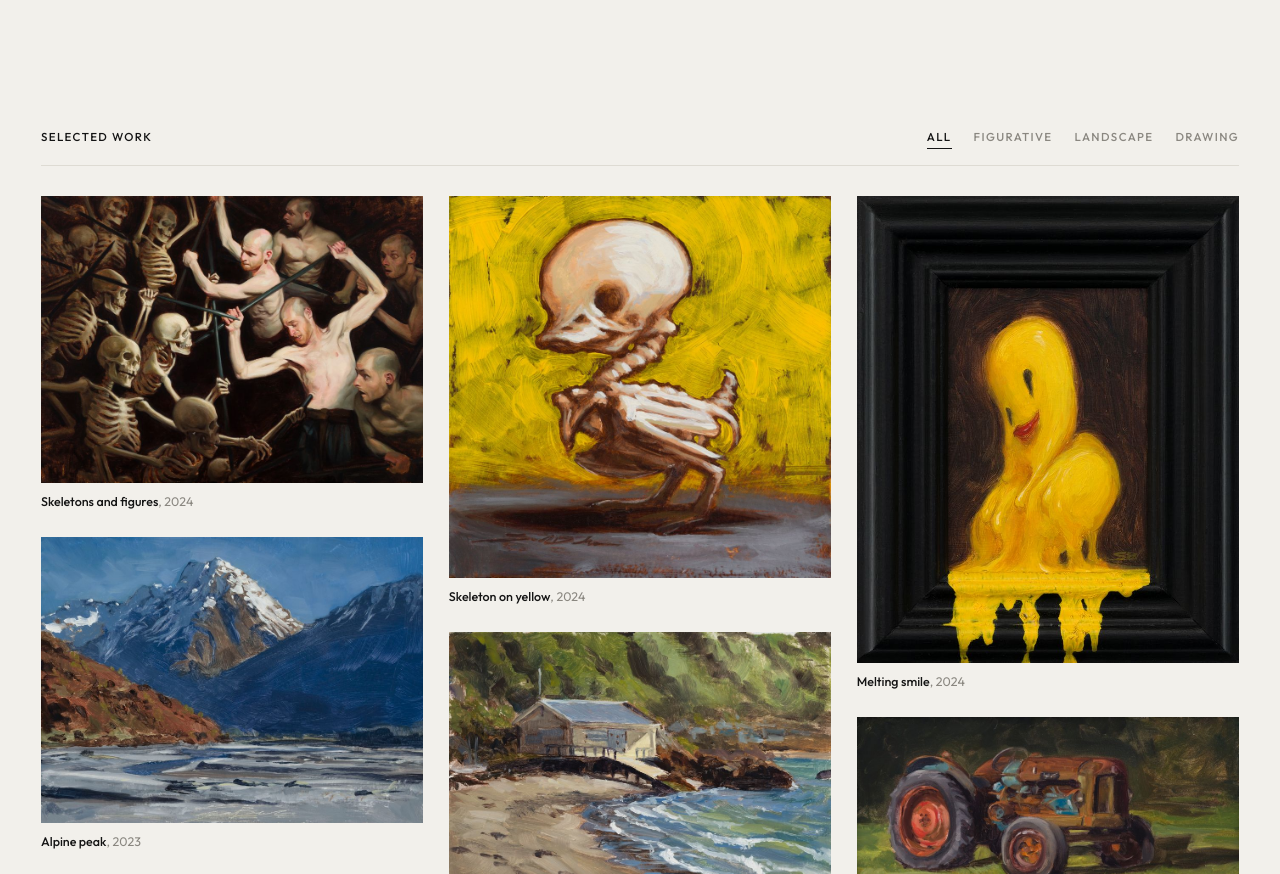
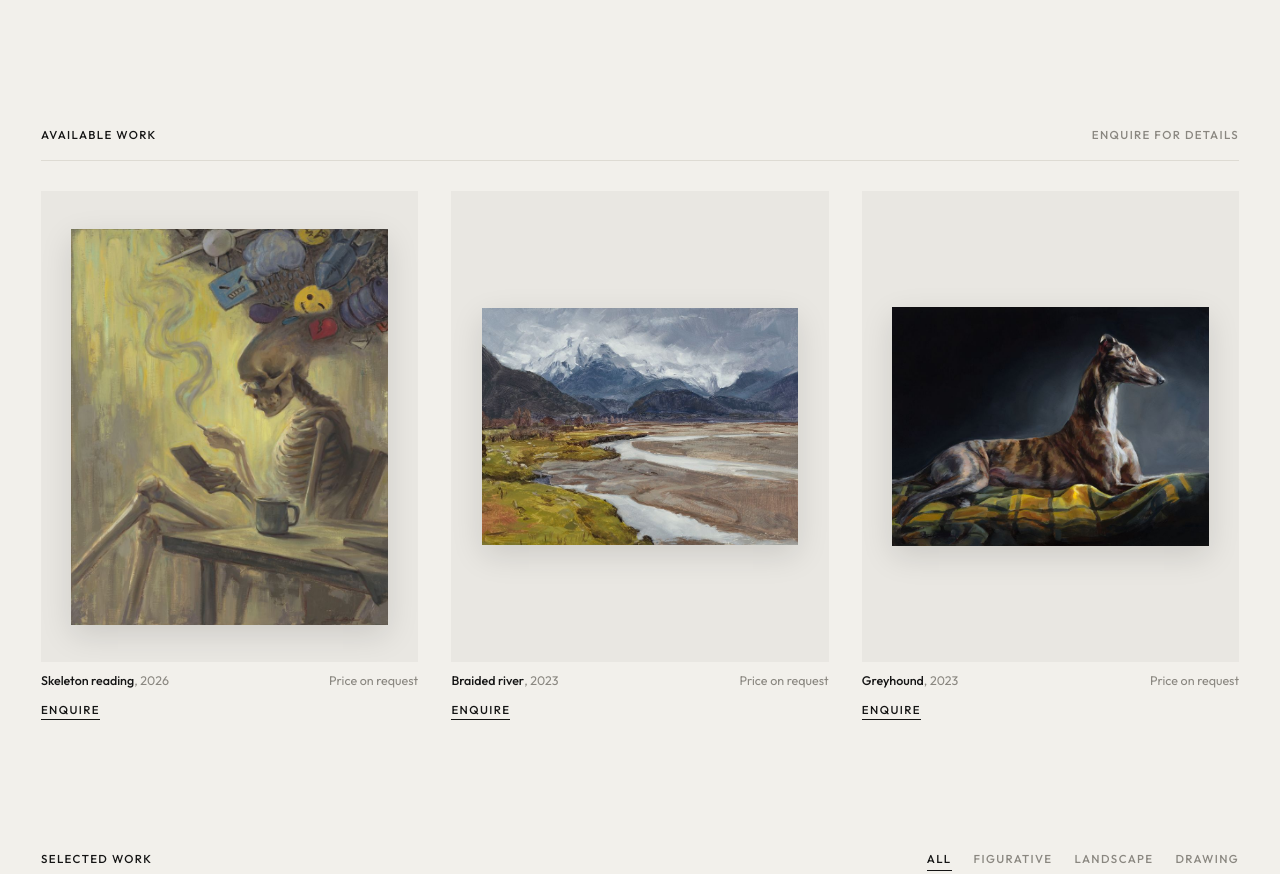
Before and after one commit to abignar/sambalzer-site, a plain HTML site: page index.html in a window 1280 px wide. Shown: the part 802-1676 px from the top of the page. Drawn offline with Linux system fonts and the light colour scheme; a web font is replaced by a local one.

Commit message:
Add hand-lettered logo and Available work section
Co-Authored-By: Claude Opus 5.5 <noreply@anthropic.com>
Claude-Session: https://claude.ai/code/session_013fGZiTAKbq4SkU2THPRFRS

```diff
--- a/index.html
+++ b/index.html
@@ -26,7 +26,10 @@
   header{position:fixed;inset:0 0 auto 0;z-index:20;display:flex;justify-content:space-between;align-items:center;padding:22px var(--pad);transition:background .3s,color .3s}
   header.solid{background:rgba(242,240,235,.92);backdrop-filter:blur(8px);color:var(--ink)}
   header.over{color:#fff}
-  .logo{font-weight:500;letter-spacing:.18em;text-transform:uppercase;font-size:13px}
+  .logo{display:block;line-height:0}
+  .logo img{height:52px;width:auto;transition:filter .3s}
+  header.over .logo img{filter:invert(1)}
+  @media (max-width:720px){.logo img{height:40px}}
   nav ul{display:flex;gap:28px;list-style:none}
   nav a{opacity:.85;transition:opacity .2s}
   nav a:hover{opacity:1}
@@ -52,6 +55,15 @@
   .filters{display:flex;gap:22px;flex-wrap:wrap}
   .filters button{background:none;border:0;font:inherit;color:var(--muted);cursor:pointer;padding:2px 0;border-bottom:1px solid transparent;text-transform:uppercase;letter-spacing:.12em;font-size:11.5px;font-weight:500}
   .filters button.on{color:var(--ink);border-color:var(--ink)}
+
+  /* Available */
+  .avail{display:grid;grid-template-columns:repeat(auto-fill,minmax(300px,1fr));gap:clamp(18px,2.6vw,36px)}
+  .avail .work{margin:0}
+  .avail .frame{aspect-ratio:4/5;display:flex;align-items:center;justify-content:center;padding:8%}
+  .avail .frame img{width:auto;max-width:100%;max-height:100%;box-shadow:0 10px 30px rgba(0,0,0,.12)}
+  .avail .meta{flex-wrap:wrap}
+  .avail .enq{display:inline-block;margin-top:10px;border-bottom:1px solid var(--ink);padding-bottom:1px}
+  #available:has(.avail:empty){display:none}
 
   /* Grid */
   .grid{columns:3 280px;column-gap:clamp(14px,2vw,28px)}
@@ -97,9 +109,10 @@
 <body>
 
 <header id="hdr" class="over">
-  <a href="#top" class="logo">Sam Balzer</a>
+  <a href="#top" class="logo" aria-label="Sam Balzer — home"><img src="images/logo.png" alt="Sam Balzer"></a>
   <nav id="nav">
     <ul class="caps">
+      <li><a href="#available">Available</a></li>
       <li><a href="#work">Work</a></li>
       <li><a href="#about">About</a></li>
       <li><a href="#contact">Contact</a></li>
@@ -117,6 +130,14 @@
   </div>
   <a href="#work" class="scroll caps">Scroll ↓</a>
 </div>
+
+<section id="available">
+  <div class="sec-head">
+    <span class="caps">Available work</span>
+    <span class="caps" style="color:var(--muted)">Enquire for details</span>
+  </div>
+  <div class="avail" id="avail"></div>
+</section>
 
 <section id="work">
   <div class="sec-head">
@@ -146,7 +167,7 @@
 <section id="contact">
   <div class="sec-head"><span class="caps">Contact</span></div>
   <div class="contact">
-    <div><span class="label caps">Enquiries &amp; commissions</span><div class="big"><a href="mailto:hello@yourdomain.com">hello@yourdomain.com</a></div></div>
+    <div><span class="label caps">Enquiries &amp; commissions</span><div class="big"><a href="mailto:sam@sbalzer.com">sam@sbalzer.com</a></div></div>
     <div><span class="label caps">Instagram</span><div class="big"><a href="https://instagram.com/" target="_blank" rel="noopener">@yourhandle</a></div></div>
   </div>
 </section>
@@ -174,6 +195,8 @@
    - Add one line below. Order here = order on the site.
    - Leave year / medium / size as "" to hide them.
    - `cat` must match one of the CATEGORIES.
+   - Add  available:"$1,200"  (or "Price on request") to show it under Available work.
+     Remove it (or set it to "") once the piece sells.
    ============================================================ */
 const ARTIST = "Sam Balzer";
 const CATEGORIES = ["Figurative", "Landscape", "Drawing"];
@@ -182,14 +205,14 @@ const PORTRAIT = "images/2026-portrait.jpg";
 const WORKS = [
   { title:"Skeletons and figures", year:"2024", medium:"", size:"", cat:"Figurative", src:"images/2024-skeletons-and-figures.jpg" },
   { title:"Alpine peak", year:"2023", medium:"", size:"", cat:"Landscape", src:"images/2023-alpine-peak.jpg" },
-  { title:"Skeleton reading", year:"2026", medium:"", size:"", cat:"Figurative", src:"images/2026-skeleton-reading.jpg" },
+  { title:"Skeleton reading", year:"2026", medium:"", size:"", cat:"Figurative", available:"Price on request", src:"images/2026-skeleton-reading.jpg" },
   { title:"Moored boats", year:"2023", medium:"", size:"", cat:"Landscape", src:"images/2023-moored-boats.jpg" },
   { title:"Figure in landscape", year:"2024", medium:"", size:"", cat:"Figurative", src:"images/2024-figure-in-landscape.jpg" },
   { title:"Surf on the rocks", year:"2022", medium:"", size:"", cat:"Landscape", src:"images/2022-surf-on-the-rocks.jpg" },
   { title:"Skeleton, bedside", year:"2025", medium:"", size:"", cat:"Figurative", src:"images/2025-skeleton-bedside.jpg" },
   { title:"Red tractor", year:"2022", medium:"", size:"", cat:"Landscape", src:"images/2022-red-tractor.jpg" },
   { title:"Night battle", year:"2023", medium:"", size:"", cat:"Figurative", src:"images/2023-night-battle.jpg" },
-  { title:"Braided river", year:"2023", medium:"", size:"", cat:"Landscape", src:"images/2023-braided-river.jpg" },
+  { title:"Braided river", year:"2023", medium:"", size:"", cat:"Landscape", available:"Price on request", src:"images/2023-braided-river.jpg" },
   { title:"Skeleton on yellow", year:"2024", medium:"", size:"", cat:"Figurative", src:"images/2024-skeleton-on-yellow.jpg" },
   { title:"Bach on the beach", year:"2022", medium:"", size:"", cat:"Landscape", src:"images/2022-bach-on-the-beach.jpg" },
   { title:"James doomscrolling", year:"2023", medium:"", size:"", cat:"Figurative", src:"images/2023-james-doomscrolling.jpg" },
@@ -198,7 +221,7 @@ const WORKS = [
   { title:"Rocks and surf", year:"2022", medium:"", size:"", cat:"Landscape", src:"images/2022-rocks-and-surf.jpg" },
   { title:"Portrait", year:"2026", medium:"", size:"", cat:"Figurative", src:"images/2026-portrait.jpg" },
   { title:"Blue tractor", year:"2022", medium:"", size:"", cat:"Landscape", src:"images/2022-blue-tractor.jpg" },
-  { title:"Greyhound", year:"2023", medium:"", size:"", cat:"Figurative", src:"images/2023-greyhound.jpg" },
+  { title:"Greyhound", year:"2023", medium:"", size:"", cat:"Figurative", available:"Price on request", src:"images/2023-greyhound.jpg" },
   { title:"Lake view", year:"2022", medium:"", size:"", cat:"Landscape", src:"images/2022-lake-view.jpg" },
   { title:"Melting smile", year:"2024", medium:"", size:"", cat:"Figurative", src:"images/2024-melting-smile.jpg" },
   { title:"Rusted tractor", year:"2022", medium:"", size:"", cat:"Landscape", src:"images/2022-rusted-tractor.jpg" },
@@ -235,6 +258,18 @@ document.getElementById("heroImg").src=HERO.src||placeholder(42,0.6);
 document.getElementById("heroTitle").textContent=HERO.title;
 document.getElementById("heroSub").textContent=HERO.sub;
 document.getElementById("portrait").src=PORTRAIT||placeholder(7,1.25);
+
+const EMAIL="sam@sbalzer.com";
+const avail=document.getElementById("avail");
+WORKS.forEach((w,i)=>{ if(!w.available) return;
+  const el=document.createElement("figure"); el.className="work reveal";
+  const subj=encodeURIComponent("Enquiry: "+line(w.title,w.year));
+  el.innerHTML=`<div class="frame"><img loading="lazy" alt="${line(w.title,w.year)}" src="${thumbOf(w,i)}"></div>
+    <figcaption class="meta"><span><b>${w.title}</b>${w.year?", "+w.year:""}${line(w.medium,w.size)?"<br>"+line(w.medium,w.size):""}</span><span>${w.available}</span></figcaption>
+    <a class="enq caps" href="mailto:${EMAIL}?subject=${subj}" onclick="event.stopPropagation()">Enquire</a>`;
+  el.querySelector(".frame").onclick=()=>openLb(i);
+  avail.appendChild(el);
+});
 
 const grid=document.getElementById("grid");
 WORKS.forEach((w,i)=>{
```
Also changed, not shown: images/logo.png (added), 1 other file.
